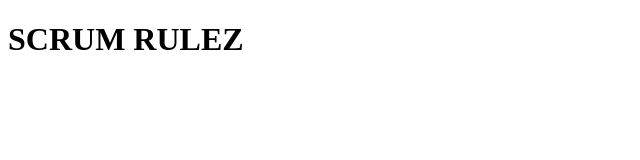
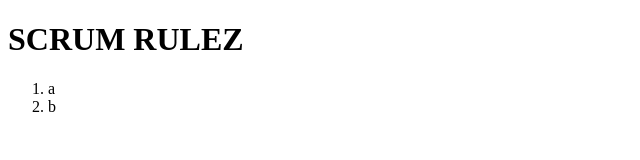
Before and after one commit to JakubKorczak/SFE-89-91, a plain HTML site: page index.html in a window 1280 px wide. Shown: the full height of the page, 0-640 px from the left. Drawn offline with Linux system fonts and the light colour scheme.

Commit message:
feat/filter

```diff
--- /dev/null
+++ b/app.js
@@ -0,0 +1 @@
+console.log("filtrujemy!");
--- a/index.html
+++ b/index.html
@@ -8,5 +8,9 @@
   </head>
   <body>
     <h1>SCRUM RULEZ</h1>
+    <ol>
+      <li>a</li>
+      <li>b</li>
+    </ol>
   </body>
 </html>
```
